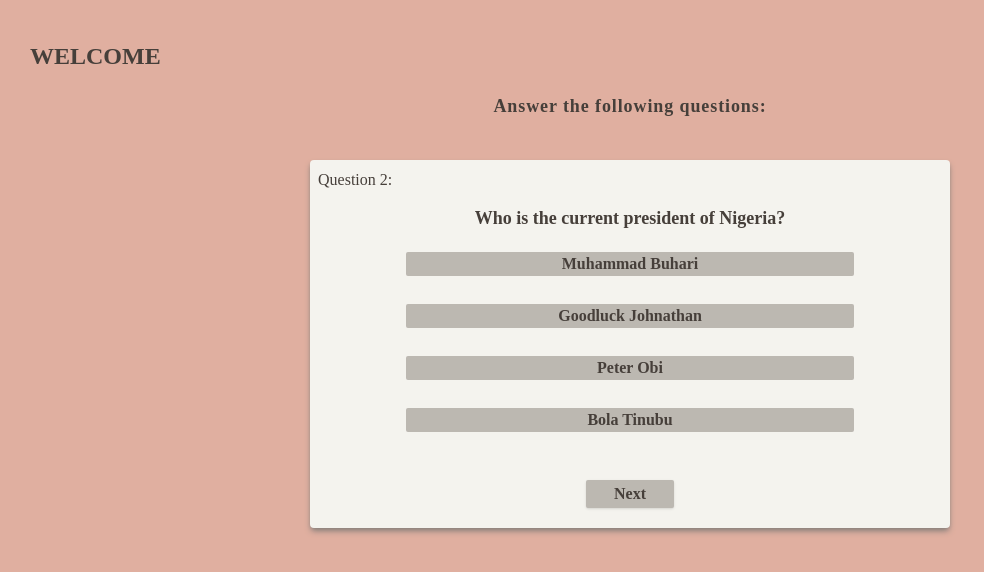
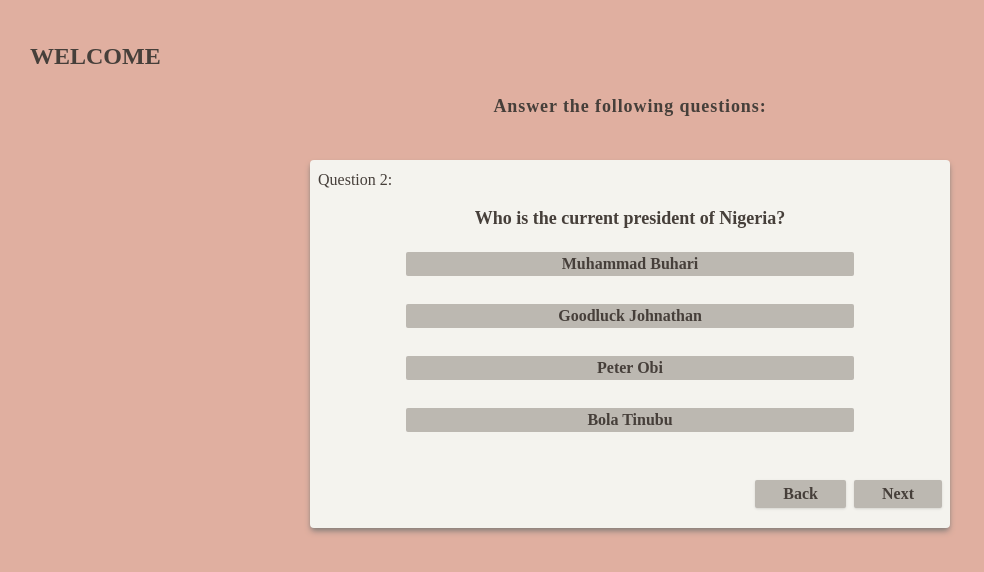
Before and after one commit to favourAyomikun/QuizApp, a React (Vite) app: page /quizPage in a window 1280 px wide. Both pictures are taken after a click on the button "Next". Shown: the top 572 px of the page, without its empty margins (10-994 px from the left). Built offline with nearby package versions, Linux system fonts and the light colour scheme; a web font is replaced by a local one.

Commit message:
worked on the handleprevclick button

```diff
--- a/src/pages/QuizTemplate.jsx
+++ b/src/pages/QuizTemplate.jsx
@@ -6,6 +6,7 @@
   const [currentQuestionIndex, setCurrentQestionIndex] = useState(0);
   const [userAnswer, setUserAnswer] = useState(null);
   const [userScore, setUserScore] = useState(0);
+  const [showPrevButton, setShowPrevButton] = useState(false);
   // const [score, setScore] = useState({
   //     score: 0,
   //     correctAnswers: 0,
@@ -21,25 +22,36 @@
   // console.log(currentQuestionIndex <= data.length)
 
   const handleAnswerClick = (chosenOption) => {
-    setUserAnswer(chosenOption)
+    setUserAnswer(chosenOption);
 
-    if(chosenOption === presentQuestion.correctAnswer) {
-      setUserScore(userScore + 10)
+    if (chosenOption === presentQuestion.correctAnswer) {
+      setUserScore(userScore + 10);
     }
     console.log(userScore);
-  }
+  };
 
   const handleNextQuestion = () => {
-    if(currentQuestionIndex < data.length) {
-      setCurrentQestionIndex(currentQuestionIndex + 1)
+    if (currentQuestionIndex < data.length) {
+      setCurrentQestionIndex(currentQuestionIndex + 1);
 
-      setUserAnswer(null)
+      setUserAnswer(null);
+      setShowPrevButton(true);
+    }
+  };
+
+  const handlePreviousQuestion = () => {
+    if (currentQuestionIndex > 0) {
+      setCurrentQestionIndex(currentQuestionIndex - 1);
+      if (currentQuestionIndex === 1) {
+        setShowPrevButton(false);
       }
     }
+  };
 
   return (
     <main className="container mx-auto bg-[#F4F3EE] rounded max-w-[50%] mt-10  shadow-md shadow-[#8A817C]">
-      {currentQuestionIndex < data.length ? <div className="pb-5">
+      {currentQuestionIndex < data.length ? (
+        <div className="pb-5">
           <p className=" ml-2 pt-2">Question {currentQuestionIndex + 1}:</p>
           <h2 className="text-center font-bold text-lg mt-3 mb-5">
             {presentQuestion.question}
@@ -55,10 +67,29 @@
               </button>
             ))}
           </div>
-        <button onClick={handleNextQuestion} className="bg-[#BCB8B1] outline-none shadow rounded-sm px-7 py-[2px] flex items-center mx-auto mt-5">
+          <div className="flex justify-end mr-2">
+            {showPrevButton && (
+              <button
+                onClick={handlePreviousQuestion}
+                className="bg-[#BCB8B1] outline-none shadow rounded-sm px-7 py-[2px] mt-5 mr-2"
+              >
+                <p className="font-semibold">Back</p>
+              </button>
+            )}
+            <button
+              onClick={handleNextQuestion}
+              className="bg-[#BCB8B1] outline-none shadow rounded-sm px-7 py-[2px] mt-5"
+            >
               <p className="font-semibold">Next</p>
             </button>
-      </div> : (<h2 className="text-center py-4">Thank you for completing the questions, this is your score: <p className="font-extrabold">{userScore}%</p></h2>)}
+          </div>
+        </div>
+      ) : (
+        <h2 className="text-center py-4">
+          Thank you for completing the questions, this is your score:{" "}
+          <p className="font-extrabold">{userScore}%</p>
+        </h2>
+      )}
     </main>
   );
 };
```
Lines whose indentation alone changed are shown as unchanged.
